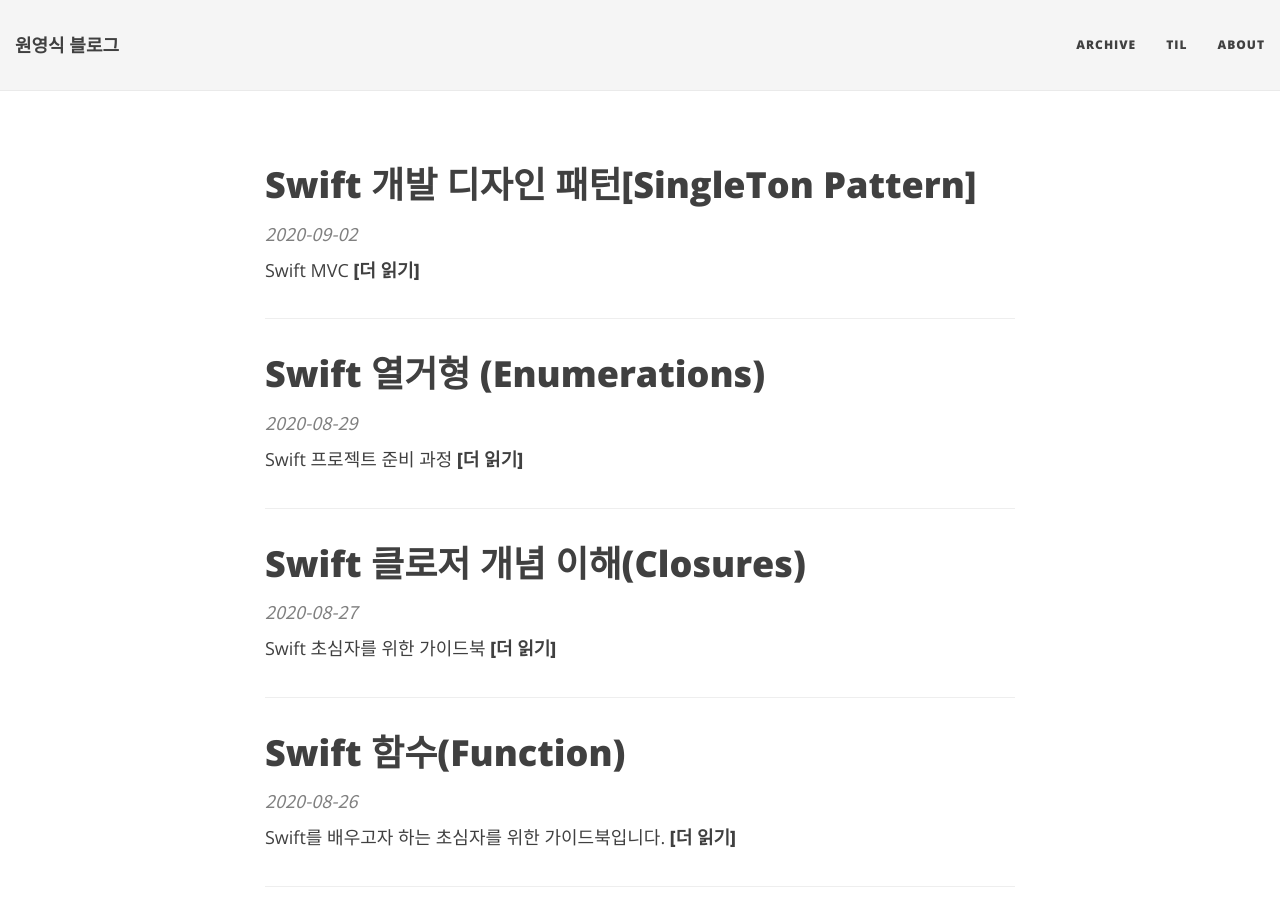
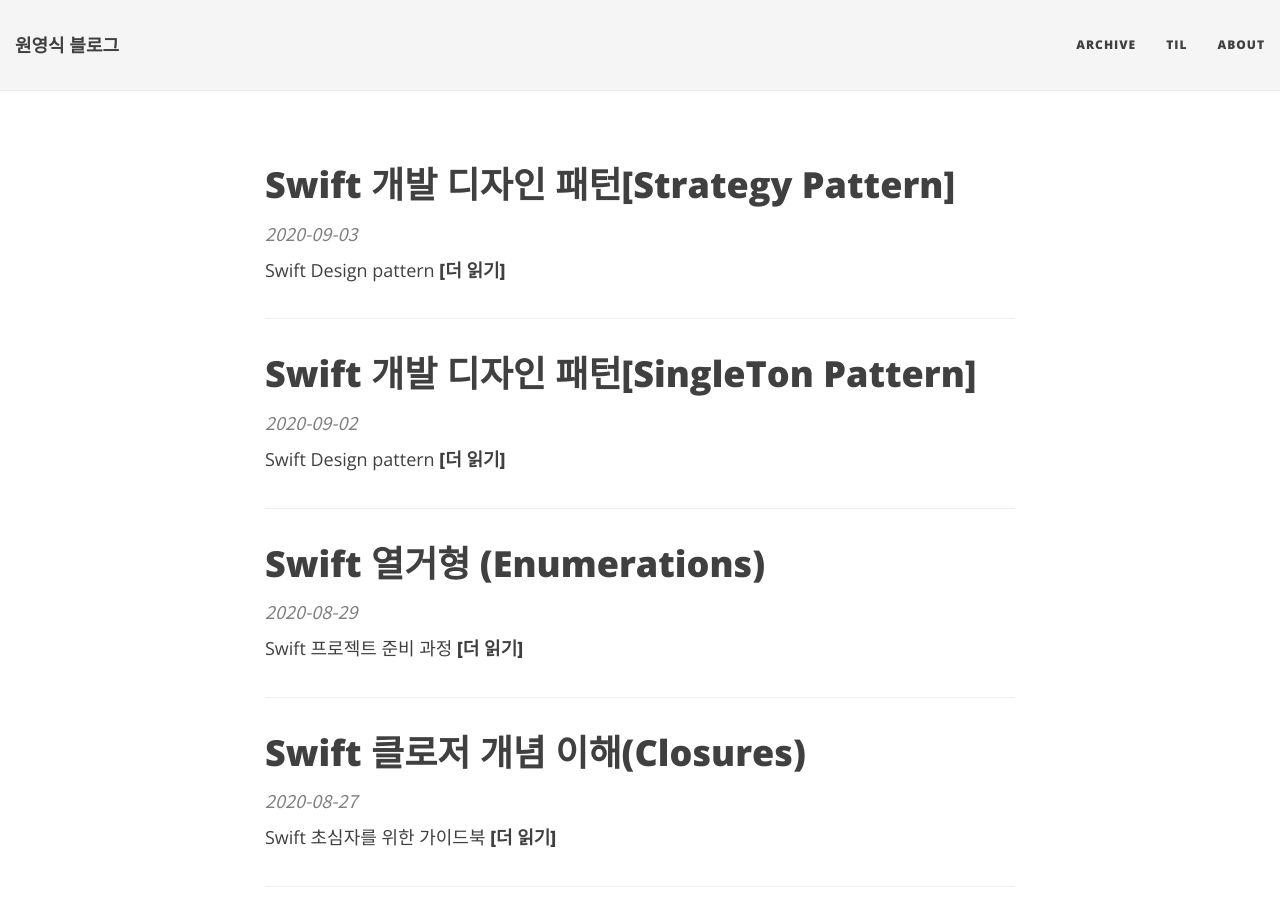
Before and after one commit to youngsikwon/github.io, a Jekyll site: the page built from index.html, in a window 1280 px wide and 900 px high. Built offline with Jekyll 4.4.1, drawn with Linux system fonts in a browser that asks for light colours; nearby versions of some CDN libraries; the list of posts is cut into pages by our own code; some of the changed lines change nothing that is shown; some of the changed text lies outside the part shown.

Commit message:
스트래티지 패턴 완료

````diff
--- a/_posts/2020-09-02-Swift_Design_Pattern.md
+++ b/_posts/2020-09-02-Swift_Design_Pattern.md
@@ -5,7 +5,7 @@ tags: [Swift]
 comments: true
 ---
 
-# Swift MVC
+# Swift Design pattern
 
 ---
 
@@ -144,5 +144,5 @@ class Printer {
 
 ```swift
 Printer.shared.printDoc("Print Document")
-//클라어
+//클라이언트
 ```
--- /dev/null
+++ b/_posts/2020-09-03-Swift_Design_Pattern_P.md
@@ -0,0 +1,249 @@
+---
+layout: post
+title: Swift 개발 디자인 패턴[Strategy Pattern]
+tags: [Swift]
+comments: true
+---
+
+# Swift Design pattern
+
+---
+
+# Design pattern : What are patterns and why they understand
+
+소프트웨어 설계 패턴은 애플리케이션의 구조를 설계할 때 직면할 수 있는 특정 문제에 대한 해결책을 제공합니다. 그러나 기본으로 제공하는 서비스나 오픈소스 라이브러리와 달리 설계 패턴은 코드가 아니기 때문에 응용 프로그램에 붙여 넣기만 할 수는 없습니다. 오히려, 그것은 문제를 해결하는 방법에 대한 일반적인 개념입니다. 디자인 패턴은 코드를 작성하는 방법을 알려 주는 템플릿이지만 이 템플릿에 코드를 맞추는 것은 사용자에게 달려 있습니다.
+
+
+디자인 패턴은 다음과 같은 몇가지 이점을 제공합니다.
+
+- 테스트된 솔루션: 디자인 페턴은 이미 최고의 솔루션을 제공하고 구현 방법을 알려 주므로 특정 소프트웨어 개발문제를 해결하기 위해 시간을 낭비하고 노력할 필요가 없습니다.
+
+- 코드 통일: 디자인 패턴은 애플리케이션 아키텍쳐를 설계할 때 실수를 덜 하도록 결점과 버그에 대한 테스트를 거친 일반적인 솔루션을 제공합니다.
+
+- 공통 어휘 : 소프트웨어 개발 문제를 해결하는 방법에 대한 자세한 설명을 제공하는 대신, 사용한 디자인 패턴을 다른 개발자가 즉시 이해 할 수 있도록 간단하게 말할 수 있다.
+
+
+---
+
+## iOS Swift에서 가장 흔히 접할 수 있는 디자인 패턴은 다음과 같습니다.
+
+- 스트래티지 패턴
+
+## 스트래티지 패턴이란
+
+> 행위를 클래스로 캡슐화해 동적으로 행위를 자유롭게 바꿀 수 있게 해주는 패턴
+ - 같은 문제를 해결하는 여러 알고리즘이 클래스별로 캡슐화되어 있고 이들이 필요할 때 교체할 수 있도록 함으로써 동일한 문제를 다른 알고리즘으로 해결할 수 있게 하는 디자인 패턴
+ - 즉, 전략을 쉽게 바꿀 수 있도록 해주는 디자인 패턴.
+  - 전략이란 : 어떤 목적을 달성하기 위해 일을 수행하는 방식, 비즈니스 규칙, 문제를 해결하는 알고리즘.
+ - 특히 게임 프로그래밍에서 게임 캐릭터가 자신이 처한 상황에 따라 공격이나 행동하는 방식을 바꾸고 싶을 때 스트래티지 패턴은 매우 유용하다.
+
+
+ ## 예시
+
+ > 로봇 프로토콜과 그것을 따르는 태권V, 아톰 객체 생성하는 예시를 통해 스트래티지 패턴을 학습해본다.
+
+
+
+#### AS-IS
+
+Robot 클래스
+
+```swift
+protocol Robot {
+  var name: String {get}
+  init(name: String)
+  func attack()
+  func move()
+}
+
+class TaekwonV: Robot{
+  var name: String
+
+
+  required init(name: String){
+    self.name = name
+  }
+
+
+  func attack(){
+    print("I launch Missle")
+
+
+  }
+
+  func move(){
+    print("I can only Walk")
+  }
+
+}
+
+class Atom: Robot {
+  var name: String
+
+
+  required init(name: String){
+    self.name = name
+  }
+
+
+  func attack(){
+    print("I have Punch")
+  }
+  func move(){
+    print("I can Fly")
+  }
+}
+```
+
+Client
+
+```swift
+let taekwonV = TaekwonV(name: "TaekwonV")
+print("My name is \(taekwonV.name)")    // My name is TaekwonV
+taekwonV.attack()                       // I launch Missle
+taekwonV.move()                         // I can only Walk
+
+let atom = Atom(name: "Atom")
+print("My name is \(atom.name)")        // My name is Atom
+atom.attack()                           // I have Punch
+atom.move()                             // I can Fly
+```
+
+
+문제점
+
+로봇 클래스를 캡슐화 하여 생성할 수 있도록 하는 기본적인 코드이다. 현재로서는 큰 문제가 없지만 기존 클래스에 수정을 가하거나, 새로운 클래스를 추가하고자 할 때 당므과 같은 문제가 발생합니다.
+
+
+- 기존 행위를 수정(ex. 펀치 공격의 코드를 수정하고 싶은 경우)
+ - 펀치 공격을 사용하는 모든 클래스의 개별 코드를 수정해야 한다.
+- 새로운 로봇 클래스를 추가(ex. 미사일 공격이 가능하고, 날 수 있는 로봇)
+ - 태권V의 미사일 공격 코드와 아톰의 비행 코드가 중복된다.
+
+
+
+ ## TO-BE
+
+ 이 문제를 해결 하기 위해 공통적인 행위를 캡슐화 하여 사용한다. 이 예시에서는 공격 행위와 이동 행위를 캡슐화 할 수 있다.
+
+
+ Strategy 클래스
+```swift
+protocol AttackStrategy {
+    func attack()
+}
+
+class MissleStrategy: AttackStrategy {
+    func attack() {
+        print("I launch Missle")
+    }
+}
+
+class PunchStrategy: AttackStrategy {
+    func attack() {
+        print("I have Punch")
+    }
+}
+
+protocol MoveStrategy {
+    func move()
+}
+
+class FlyStrategy: MoveStrategy {
+    func move() {
+        print("I can Fly")
+    }
+}
+
+class WalkStrategy: MoveStrategy {
+    func move() {
+        print("I can only Walk")
+    }
+}
+```
+
+
+공통된 행위를 Abstract 하여 작성해주었다. 개별 행위에 대한 수정 사항이 있을 경우 이 부분을 수정해주면 되고, 새로운 행위의 추가도 이 부분에서만 작업 해주면 된다.
+
+
+Robot 클래스
+
+```swift
+protocol Robot {
+    var name: String { get }
+    var attackStrategy: AttackStrategy { get set }
+    var moveStrategy: MoveStrategy { get set }
+    init(name: String, attackStrategy: AttackStrategy, moveStrategy: MoveStrategy)
+}
+
+extension Robot {
+    func attack() {
+        self.attackStrategy.attack()
+    }
+
+    func move() {
+        self.moveStrategy.move()
+    }
+
+    mutating func setAttack(attackStrategy: AttackStrategy) {
+        self.attackStrategy = attackStrategy
+    }
+
+    mutating func setMove(moveStrategy: MoveStrategy) {
+        self.moveStrategy = moveStrategy
+    }
+
+}
+
+```
+
+Protocol로 기본적인 Abstract 요소를 정의해주고, 기본 행위를 지정해주기 위해 Extension을 활용한다.
+Initializer 행위에 대한 Strategy의 기본값으 파라미터로 받아 객체를 생성하고, 별도의 Setter 메소드를 두어 행위의 반환이 자유롭도록 만들어주었다.
+
+```swift
+class TaekwonV: Robot {
+    var name: String
+    var attackStrategy: AttackStrategy
+    var moveStrategy: MoveStrategy
+
+    required init(
+        name: String,
+        attackStrategy: AttackStrategy = MissleStrategy(),
+        moveStrategy: MoveStrategy = WalkStrategy()
+    ) {
+        self.name = name
+        self.attackStrategy = attackStrategy
+        self.moveStrategy = moveStrategy
+    }
+}
+
+class Atom: Robot {
+    var name: String
+    var attackStrategy: AttackStrategy
+    var moveStrategy: MoveStrategy
+
+    required init(
+        name: String,
+        attackStrategy: AttackStrategy = PunchStrategy(),
+        moveStrategy: MoveStrategy = FlyStrategy()
+    ) {
+        self.name = name
+        self.attackStrategy = attackStrategy
+        self.moveStrategy = moveStrategy
+    }
+}
+```
+개별 로봇을 생성할 때 인자로 넘겨주는 Strategy의 기본값에 차별을 둔다. 생성 이후에도 Setter 메소드를 통해 행위의 Strategy는 변경 가능하다.
+
+```swift
+let taekwonV = TaekwonV(name: "TaekwonV")
+print("My name is \(taekwonV.name)")    // My name is TaekwonV
+taekwonV.attack()                       // I launch Missle
+taekwonV.move()                         // I can only Walk
+
+let atom = Atom(name: "Atom")
+print("My name is \(atom.name)")        // My name is Atom
+atom.attack()                           // I have Punch
+atom.move()                             // I can Fly
+```
+- 클라이언트의 코드와 실행 결과는 AS-IS와 동일하다
````
